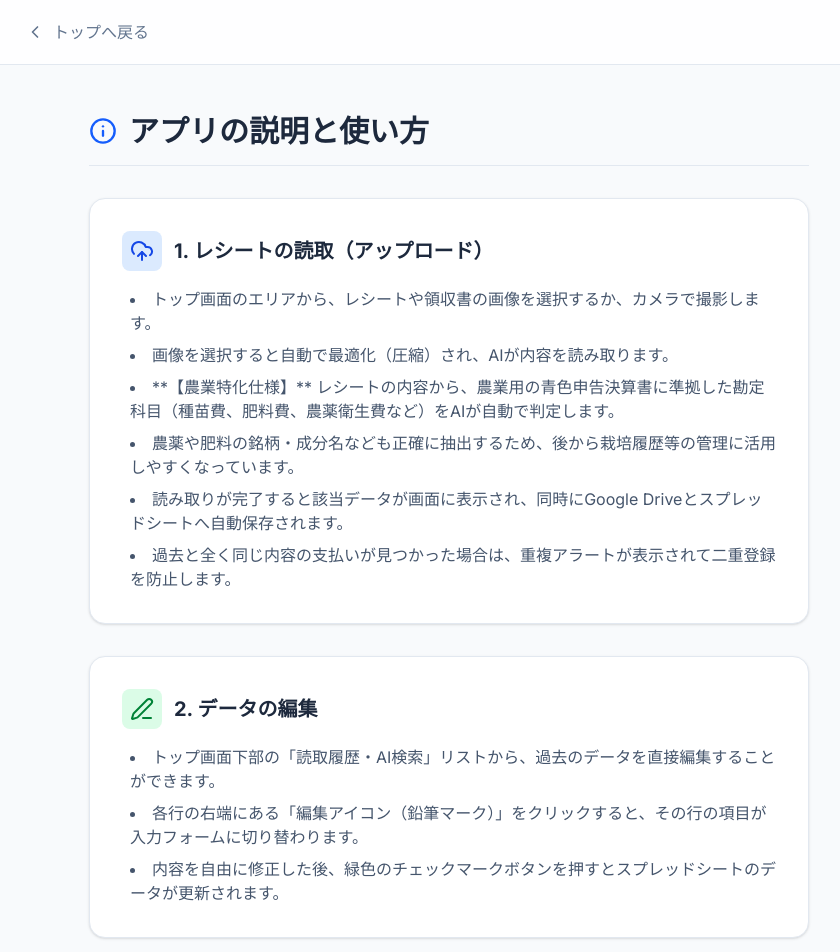
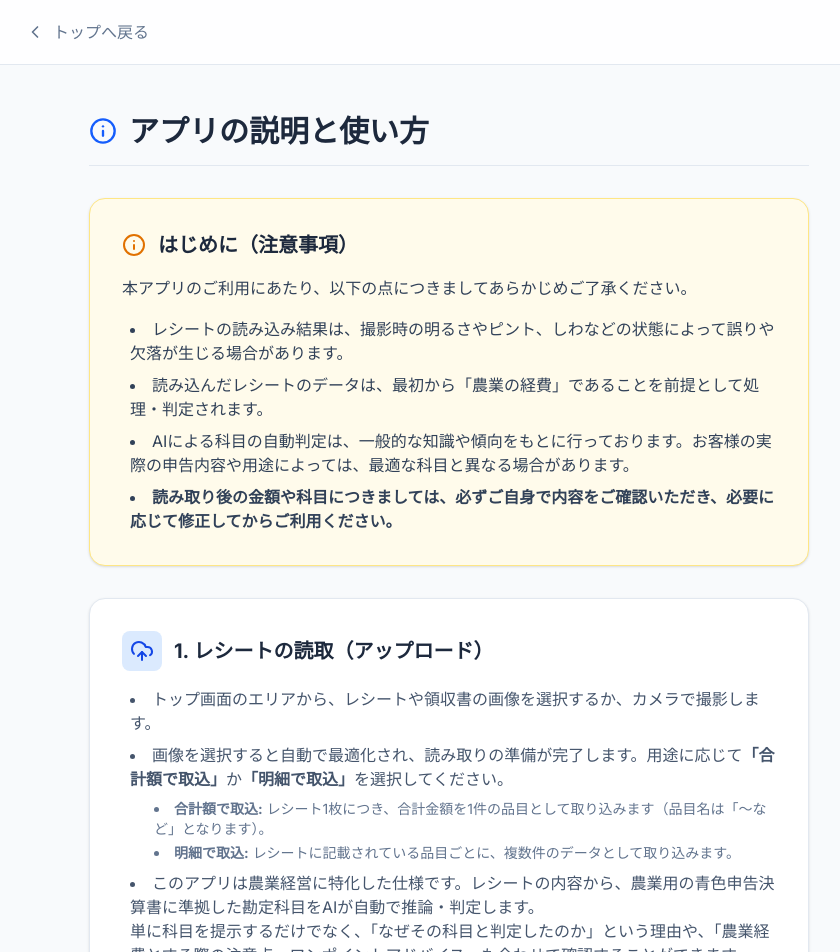
Before and after one commit to mahoroba8006/OrchRECIT, a Next.js app: page /about in a window 1280 px wide. Shown: the top 952 px of the page, without its empty margins (191-1031 px from the left). Built offline with nearby package versions, Linux system fonts and the light colour scheme.

Commit message:
feat: レシート取込機能の改善（合計額／明細の選択機能の追加と説明文の更新）

```diff
--- a/src/app/about/page.tsx
+++ b/src/app/about/page.tsx
@@ -20,6 +20,22 @@ export default function AboutPage() {
                 </div>
 
                 <div className="space-y-8">
+                    {/* 注意事項 */}
+                    <section className="bg-amber-50 p-6 sm:p-8 rounded-2xl shadow-sm border border-amber-200">
+                        <div className="flex items-center gap-3 mb-4">
+                            <Info className="text-amber-600" size={24} />
+                            <h2 className="text-xl font-bold text-slate-800">はじめに（注意事項）</h2>
+                        </div>
+                        <p className="text-sm sm:text-base text-slate-700 leading-relaxed mb-4">
+                            本アプリのご利用にあたり、以下の点につきましてあらかじめご了承ください。
+                        </p>
+                        <ul className="list-disc list-inside space-y-2 text-slate-700 ml-2 text-sm sm:text-base">
+                            <li>レシートの読み込み結果は、撮影時の明るさやピント、しわなどの状態によって誤りや欠落が生じる場合があります。</li>
+                            <li>読み込んだレシートのデータは、最初から「農業の経費」であることを前提として処理・判定されます。</li>
+                            <li>AIによる科目の自動判定は、一般的な知識や傾向をもとに行っております。お客様の実際の申告内容や用途によっては、最適な科目と異なる場合があります。</li>
+                            <li><strong>読み取り後の金額や科目につきましては、必ずご自身で内容をご確認いただき、必要に応じて修正してからご利用ください。</strong></li>
+                        </ul>
+                    </section>
                     {/* 読取 */}
                     <section className="bg-white p-6 sm:p-8 rounded-2xl shadow-sm border border-slate-200">
                         <div className="flex items-center gap-3 mb-4">
@@ -30,11 +46,17 @@ export default function AboutPage() {
                         </div>
                         <ul className="list-disc list-inside space-y-2 text-slate-600 ml-2">
                             <li>トップ画面のエリアから、レシートや領収書の画像を選択するか、カメラで撮影します。</li>
-                            <li>画像を選択すると自動で最適化（圧縮）され、AIが内容を読み取ります。</li>
-                            <li>**【農業特化仕様】** レシートの内容から、農業用の青色申告決算書に準拠した勘定科目（種苗費、肥料費、農薬衛生費など）をAIが自動で判定します。</li>
-                            <li>農薬や肥料の銘柄・成分名なども正確に抽出するため、後から栽培履歴等の管理に活用しやすくなっています。</li>
-                            <li>読み取りが完了すると該当データが画面に表示され、同時にGoogle Driveとスプレッドシートへ自動保存されます。</li>
-                            <li>過去と全く同じ内容の支払いが見つかった場合は、重複アラートが表示されて二重登録を防止します。</li>
+                            <li>画像を選択すると自動で最適化され、読み取りの準備が完了します。用途に応じて<strong>「合計額で取込」</strong>か<strong>「明細で取込」</strong>を選択してください。</li>
+                            <ul className="list-disc list-inside ml-6 mt-2 space-y-1 text-sm text-slate-500">
+                                <li><strong>合計額で取込:</strong> レシート1枚につき、合計金額を1件の品目として取り込みます（品目名は「〜など」となります）。</li>
+                                <li><strong>明細で取込:</strong> レシートに記載されている品目ごとに、複数件のデータとして取り込みます。</li>
+                            </ul>
+                            <li className="mt-2">
+                                このアプリは農業経営に特化した仕様です。レシートの内容から、農業用の青色申告決算書に準拠した勘定科目をAIが自動で推論・判定します。<br />
+                                単に科目を提示するだけでなく、「なぜその科目と判定したのか」という理由や、「農業経費とする際の注意点・ワンポイントアドバイス」も合わせて確認することができます。
+                            </li>
+                            <li>読み取った品目は1件ずつ内容を確認できます。AIからのアドバイスを参考に必要に応じて内容を修正し、「取込」または「破棄」を選択してください。</li>
+                            <li>「取込」を選択すると、該当データがGoogle Driveとスプレッドシートへ自動保存されます。</li>
                         </ul>
                     </section>
 
@@ -50,6 +72,7 @@ export default function AboutPage() {
                             <li>トップ画面下部の「読取履歴・AI検索」リストから、過去のデータを直接編集することができます。</li>
                             <li>各行の右端にある「編集アイコン（鉛筆マーク）」をクリックすると、その行の項目が入力フォームに切り替わります。</li>
                             <li>内容を自由に修正した後、緑色のチェックマークボタンを押すとスプレッドシートのデータが更新されます。</li>
+                            <li>また、スプレッドシートのデータを直接更新することも可能です。更新した内容はアプリの履歴画面にも反映されます。</li>
                         </ul>
                     </section>
 
--- a/src/app/api/process-receipt/route.ts
+++ b/src/app/api/process-receipt/route.ts
@@ -24,6 +24,7 @@ export async function POST(req: Request) {
         const file = formData.get('file') as File | null;
         const analyzeOnly = formData.get('analyzeOnly') === 'true';
         const saveItem = formData.get('saveItem') === 'true';
+        const mode = (formData.get('mode') as 'total' | 'details') || 'details';
 
         // ── モード1: 解析のみ ─────────────────────────────────────────────
         if (analyzeOnly) {
@@ -34,8 +35,8 @@ export async function POST(req: Request) {
             const buffer = Buffer.from(arrayBuffer);
             const base64Image = buffer.toString('base64');
 
-            console.log("Analyzing with Gemini...");
-            const result = await analyzeReceipt(base64Image, file.type);
+            console.log(`Analyzing with Gemini (mode: ${mode})...`);
+            const result = await analyzeReceipt(base64Image, file.type, mode);
             console.log("Analyzed data:", result);
             return NextResponse.json({ success: true, data: result });
         }
--- a/src/components/Uploader.tsx
+++ b/src/components/Uploader.tsx
@@ -10,7 +10,7 @@ import { AnalyzeReceiptResult, ReceiptItem, ReceiptHeader } from '@/lib/gemini';
 export default function Uploader() {
     const [file, setFile] = useState<File | null>(null);
     const [previewUrl, setPreviewUrl] = useState<string | null>(null);
-    const [isAnalyzing, setIsAnalyzing] = useState(false);
+    const [analyzingMode, setAnalyzingMode] = useState<'total' | 'details' | null>(null);
     const [isSaving, setIsSaving] = useState(false);
 
     // 解析結果（品目リスト）
@@ -88,14 +88,15 @@ export default function Uploader() {
     };
 
     // ── STEP 1: AI解析のみ ───────────────────────────────────────────────
-    const handleAnalyze = async () => {
+    const handleAnalyze = async (mode: 'total' | 'details') => {
         if (!file) return;
-        setIsAnalyzing(true);
+        setAnalyzingMode(mode);
         const loadingToast = toast.loading('AIでレシートを解析しています...');
         try {
             const formData = new FormData();
             formData.append('file', file);
             formData.append('analyzeOnly', 'true');
+            formData.append('mode', mode);
 
             const res = await fetch('/api/process-receipt', { method: 'POST', body: formData });
             const data = await res.json();
@@ -123,7 +124,7 @@ export default function Uploader() {
                 toast.error(msg, { id: loadingToast });
             }
         } finally {
-            setIsAnalyzing(false);
+            setAnalyzingMode(null);
         }
     };
 
@@ -286,7 +287,7 @@ export default function Uploader() {
                                 <FileImage className="text-blue-500" size={20} />
                                 選択された画像
                             </h3>
-                            {!isAnalyzing && !analyzeResult && (
+                            {!analyzingMode && !analyzeResult && (
                                 <button onClick={resetAll} className="text-sm text-slate-500 hover:text-slate-800">
                                     キャンセル
                                 </button>
@@ -302,17 +303,40 @@ export default function Uploader() {
 
                             {/* ── 解析前 ── */}
                             {!analyzeResult && (
+                                <div className="flex gap-4">
                                     <button
-                                    onClick={handleAnalyze}
-                                    disabled={isAnalyzing}
-                                    className="w-full flex items-center justify-center gap-2 py-4 bg-blue-600 text-white rounded-xl font-semibold hover:bg-blue-700 disabled:opacity-70 disabled:cursor-not-allowed transition-all shadow-sm hover:shadow-md"
+                                        onClick={() => handleAnalyze('total')}
+                                        disabled={analyzingMode !== null}
+                                        className={`w-full flex items-center justify-center gap-2 py-4 rounded-xl font-semibold transition-all shadow-sm ${analyzingMode === 'total'
+                                                ? 'bg-blue-600 text-white hover:bg-blue-700 hover:shadow-md'
+                                                : analyzingMode === 'details'
+                                                    ? 'bg-blue-200 text-white cursor-not-allowed opacity-70'
+                                                    : 'bg-blue-600 text-white hover:bg-blue-700 hover:shadow-md'
+                                            }`}
                                     >
-                                    {isAnalyzing ? (
+                                        {analyzingMode === 'total' ? (
                                             <><Loader2 className="animate-spin" size={20} />AI解析中...</>
                                         ) : (
-                                        <><UploadCloud size={20} />この画像を解析</>
+                                            <><UploadCloud size={20} />合計額で取込</>
                                         )}
                                     </button>
+                                    <button
+                                        onClick={() => handleAnalyze('details')}
+                                        disabled={analyzingMode !== null}
+                                        className={`w-full flex items-center justify-center gap-2 py-4 rounded-xl font-semibold transition-all shadow-sm ${analyzingMode === 'details'
+                                                ? 'bg-blue-600 text-white hover:bg-blue-700 hover:shadow-md'
+                                                : analyzingMode === 'total'
+                                                    ? 'bg-blue-200 text-white cursor-not-allowed opacity-70'
+                                                    : 'bg-blue-600 text-white hover:bg-blue-700 hover:shadow-md'
+                                            }`}
+                                    >
+                                        {analyzingMode === 'details' ? (
+                                            <><Loader2 className="animate-spin" size={20} />AI解析中...</>
+                                        ) : (
+                                            <><UploadCloud size={20} />明細で取込</>
+                                        )}
+                                    </button>
+                                </div>
                             )}
 
                             {/* ── 全件完了 ── */}
```
Also changed, not shown: src/lib/gemini.ts (+6 -4 lines). Lines whose indentation alone changed are shown as unchanged.
